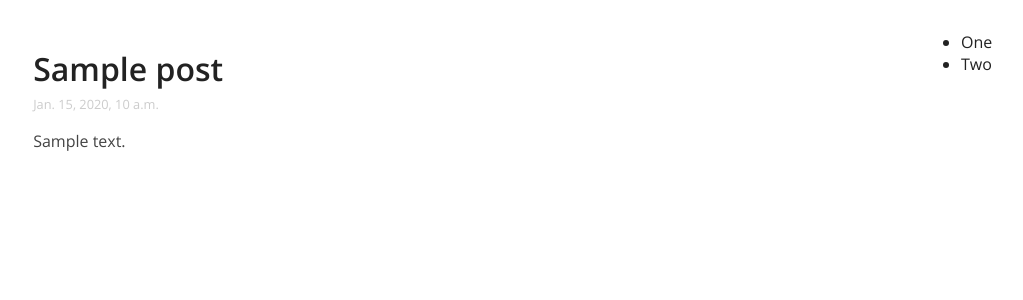
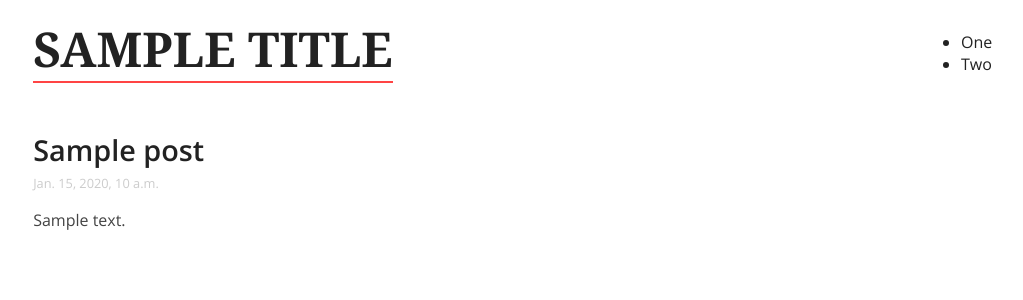
Before and after one commit to node13h/droll, a Django app: template templates/blog/roll.html in a window 1280 px wide. Shown: the top 300 px of the page, without its empty margins (94-1117 px from the left). Run offline with Django 3.2, Linux system fonts and the light colour scheme; the template is opened without the code that fills it: most values are stand-ins (such as "Sample title", 1, 10 or a date in 2020); some libraries are stand-ins or nearby versions; some web fonts are replaced.

Commit message:
Add site title to the content

```diff
--- a/static/local/css/main.css
+++ b/static/local/css/main.css
@@ -124,6 +124,19 @@ h7 {
     font-weight: 600;
 }
 
+.site-title {
+    font-size: 3em;
+    margin-bottom: 1em;
+    font-family: 'Noto Serif',serif;
+    font-weight: 700;
+    text-transform: uppercase;
+    position: relative;
+}
+
+.site-title > .title {
+    border-bottom: solid 2px #f44;
+}
+
 .post > .body {
     color: #444;
 }
@@ -135,7 +148,7 @@ h7 {
 .post > header > h1 {
     margin-top: 1em;
     margin-bottom: 0;
-    font-size: 2em;
+    font-size: 1.8em;
 }
 
 .post > header > small {
@@ -167,6 +180,7 @@ h7 {
     font-size: 1.1em;
 }
 
+.site-title,
 #roll > article > section > *,
 #roll > article > header {
     max-width: 77%;
@@ -187,6 +201,7 @@ h7 {
 }
 
 @media (max-width: 1024px) {
+    .site-title,
     #roll > article > section > *,
     #roll > article > header {
         max-width: 100%;
@@ -203,6 +218,7 @@ h7 {
 }
 
 @media (max-width: 768px) {
+    .site-title,
     #roll > article > section > *,
     #roll > article > header {
         margin-left: 0;
--- a/templates/base.html
+++ b/templates/base.html
@@ -26,6 +26,8 @@
       </aside>
 
       <div class="content">
+        <div class="site-title"><span class="title">{{ title }}</span></div>
+
         {% block content %}{% endblock %}
       </div>
 
```
